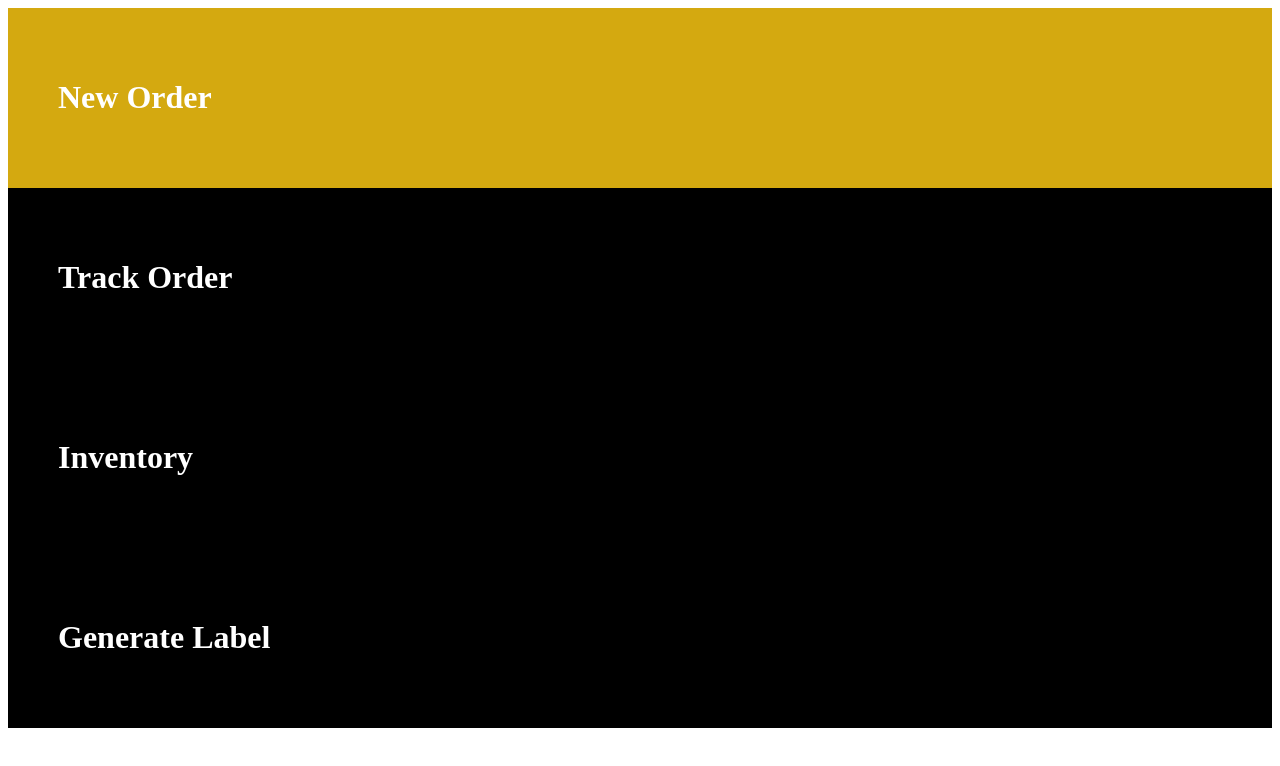
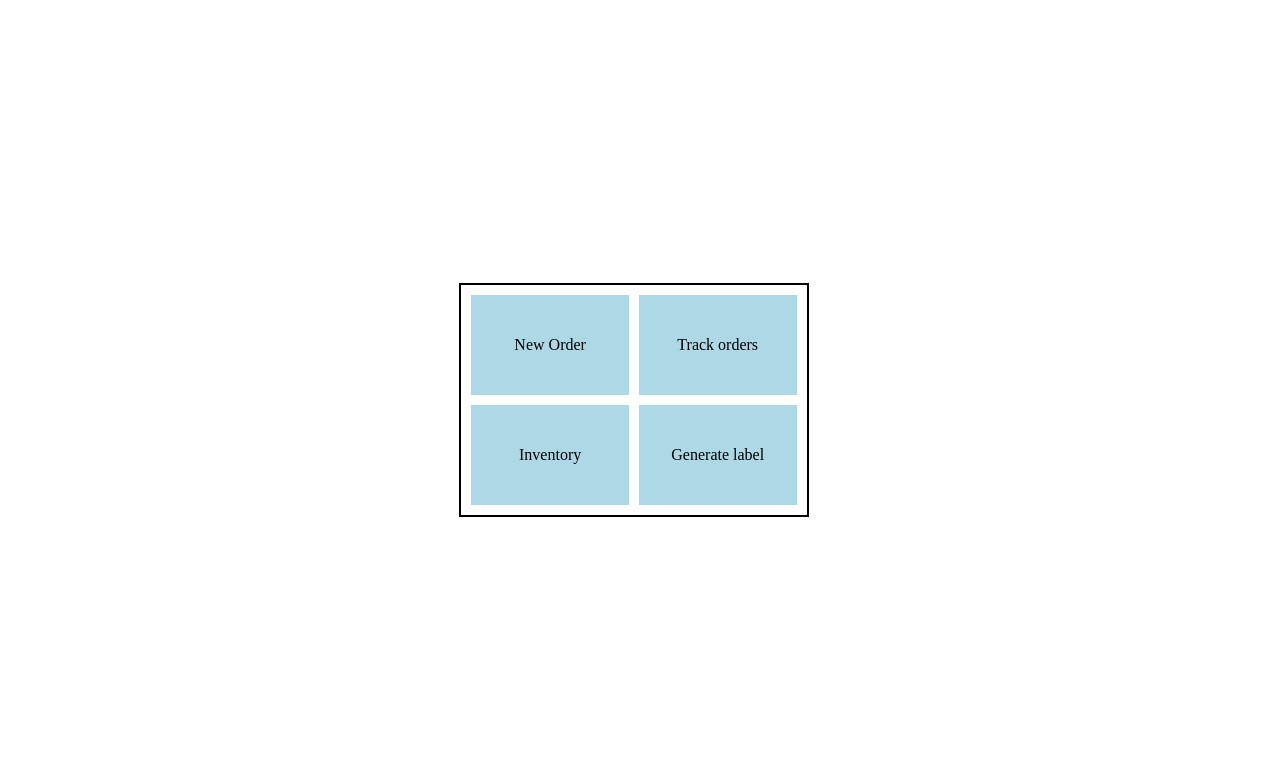
Before and after one commit to nightfury0245/inventory-management, a React (Create React App) app in the folder frontend/: page / in a window 1280 px wide. Shown: the top 766 px of the page. Built offline with nearby package versions, Linux system fonts and the light colour scheme.

Commit message:
Dashboard done

```diff
--- a/frontend/src/App.js
+++ b/frontend/src/App.js
@@ -1,27 +1,35 @@
-// src/App.js
-import React from "react";
+import React, { useState } from "react";
 import "./styles/dashboard.css";
+import NewOrder from "./NewOrder/NewOrder.js";
+import TrackOrders from "./TrackOrders/TrackOrders.js";
+import Inventory from "./Inventory/Inventory.js";
+import GenerateLabel from "./GenerateLabel/GenerateLabel.js";
+
 function App() {
+  const [state, setState] = useState({
+    newOrder: false,
+    trackOrder: false,
+    inventory: false,
+    generateLabel: false
+  });
+
+  const handleItemClick = (key) => {
+    setState(prevState => ({ ...prevState, [key]: true }));
+  };
+
   return (
-    <div className="root">
-      <div id="dashboard-box">
-        <div class="new-order item">
-          <h1>New Order</h1>
-        </div>
-
-        <div class="track-order item">
-          <h1>Track Order</h1>
-        </div>
-
-        <div class="inventory item">
-          <h1>Inventory</h1>
-        </div>
-
-        <div class="generate-label item">
-          <h1>Generate Label</h1>
-        </div>
+    <>
+      <div className="container">
+        <div className="item new-order" onClick={() => handleItemClick("newOrder")}>New Order</div>
+        <div className="item track-orders" onClick={() => handleItemClick("trackOrder")}>Track orders</div>
+        <div className="item inventory" onClick={() => handleItemClick("inventory")}>Inventory</div>
+        <div className="item generate-label" onClick={() => handleItemClick("generateLabel")}>Generate label</div>
       </div>
-    </div>
+      {state.newOrder && window.location.assign("./NewOrder/NewOrder.js")}
+      {state.trackOrder && <TrackOrders />}
+      {state.inventory && <Inventory />}
+      {state.generateLabel && <GenerateLabel />}
+    </>
   );
 }
 
--- /dev/null
+++ b/frontend/src/GenerateLabel/GenerateLabel.js
@@ -0,0 +1,9 @@
+import React from 'react'
+
+function GenerateLabel() {
+  return (
+    <div>GenerateLabel</div>
+  )
+}
+
+export default GenerateLabel
--- /dev/null
+++ b/frontend/src/Inventory/Inventory.js
@@ -0,0 +1,9 @@
+import React from 'react'
+
+function Inventory() {
+  return (
+    <div>Inventory</div>
+  )
+}
+
+export default Inventory
--- /dev/null
+++ b/frontend/src/NewOrder/NewOrder.js
@@ -0,0 +1,9 @@
+import React from 'react'
+
+function NewOrder() {
+  return (
+    <div>NewOrder</div>
+  )
+}
+
+export default NewOrder
--- /dev/null
+++ b/frontend/src/TrackOrders/TrackOrders.js
@@ -0,0 +1,9 @@
+import React from 'react'
+
+function TrackOrders() {
+  return (
+    <div>TrackOrders</div>
+  )
+}
+
+export default TrackOrders
--- a/frontend/src/styles/dashboard.css
+++ b/frontend/src/styles/dashboard.css
@@ -1,32 +1,36 @@
-
-.dashboard-box{
-    background-color : #000000;
-    color: #179b1b;
-    /* padding : 10px; */
-    width : 500px;
-    height : 300px;
-    display:flex;
+body, html {
+    height: 100%;
+    margin: 0;
+    display: flex;
     justify-content: center;
     align-items: center;
-    margin: 0px;
-    border: 0px;
 }
 
-.root{
-    background-color: #000000;
-    color: #ffffff;
-    height: 100%;
-    width: 100%;
+.container {
+    display: flex;
+    flex-wrap: wrap;
+    justify-content: center;
+    align-items: center;
+    gap: 10px;
+    max-width: 90%;
+    border: 2px solid black;
+    padding: 10px;
 }
 
-.item{
-    padding:50px;
+.item {
+    width: calc(50% - 5px);
+    height: 100px;
+    background-color: lightblue;
+    display: flex;
+    justify-content: center;
+    align-items: center;
+    cursor: pointer;
 }
 
-.item hover{
-    background-color: black;
+
+@media (max-width: 550px) {
+    .item {
+        width: calc(100% - 10px);
+        margin-top: 10px;
+    }
 }
-
-.new-order{
-    background-color : rgb(212, 169, 16);
-}
```
